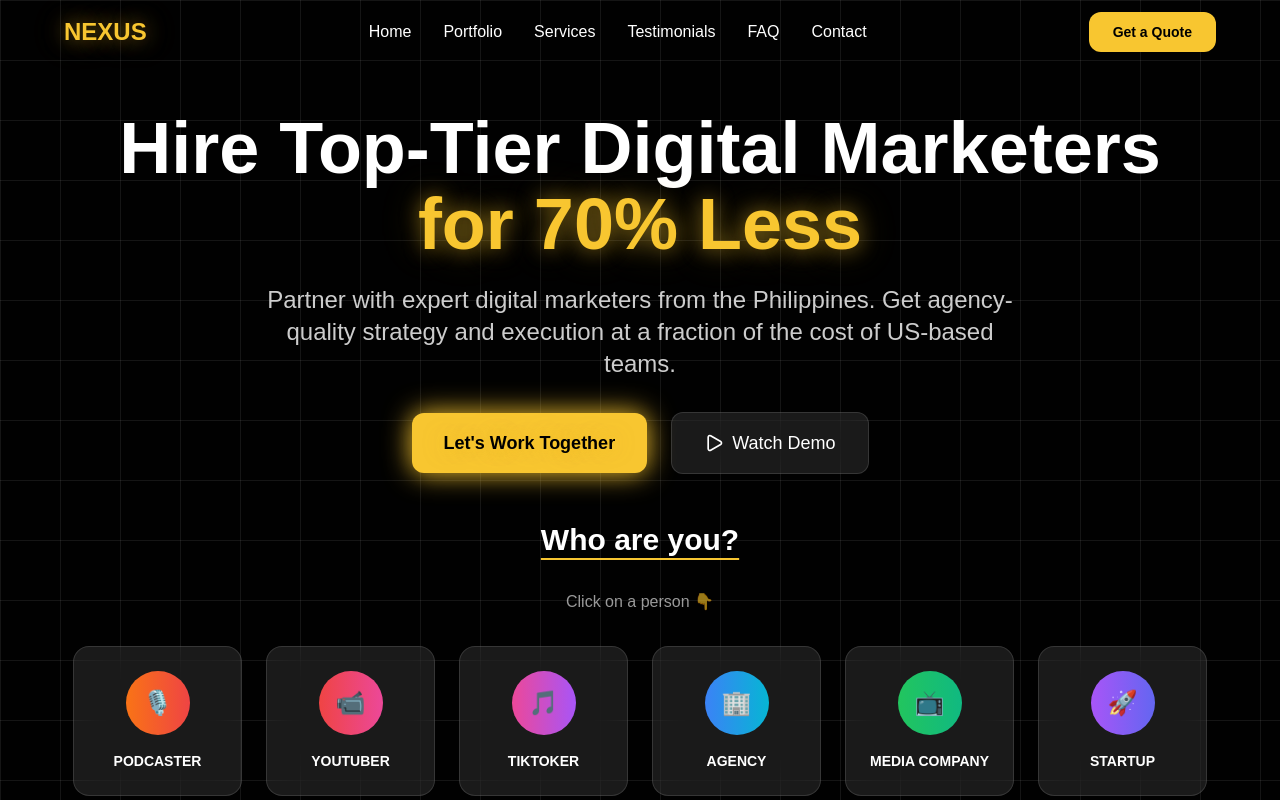
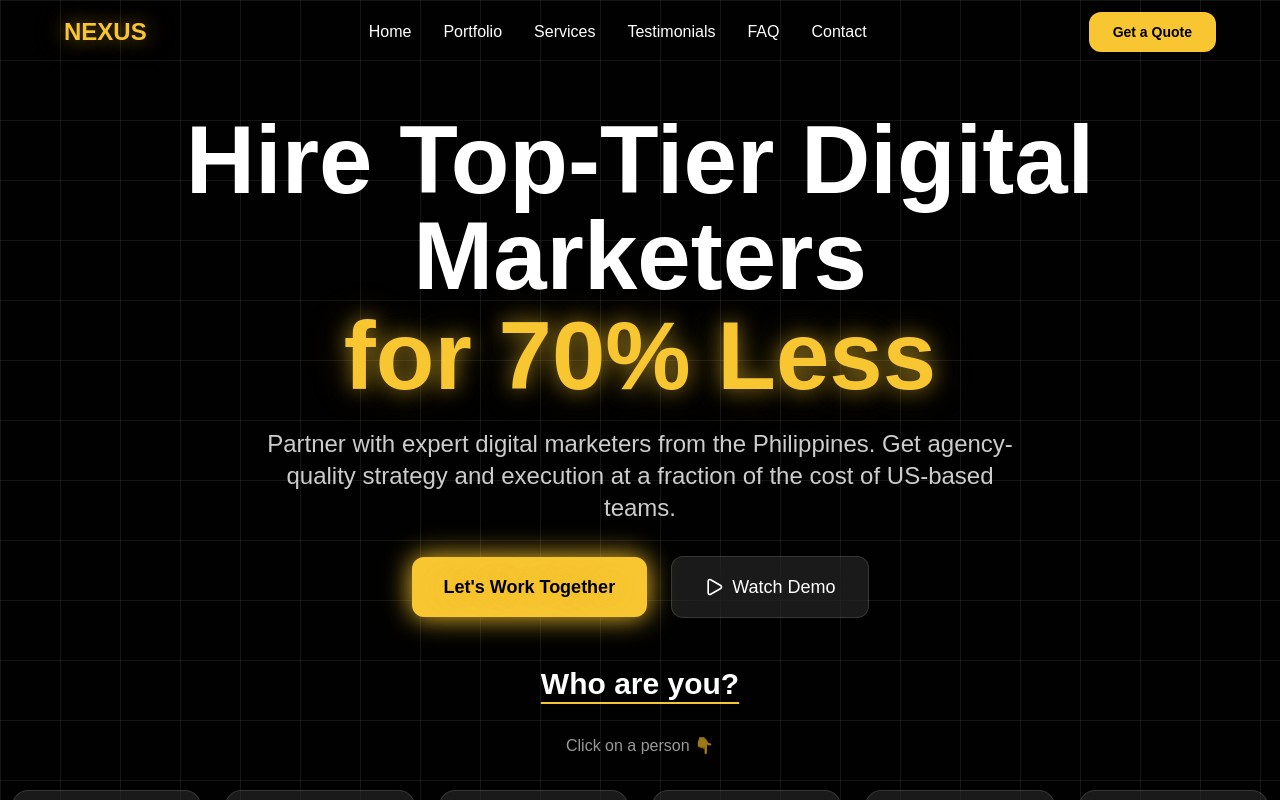
Before and after one commit to radz22/website, a Next.js app: page / in a window 1280 px wide. Shown: the top 800 px of the page. Built offline with nearby package versions, Linux system fonts and the light colour scheme; a web font is replaced by a local one.

Commit message:
chore: adjust text-size

```diff
--- a/components/hero-section.tsx
+++ b/components/hero-section.tsx
@@ -48,11 +48,11 @@ const HeroSection = () => {
       className="md:pt-28 max-md:pt-8 min-h-screen flex items-center justify-center px-3 "
     >
       <div className="max-w-7xl mx-auto text-center">
-        <h1 className="text-5xl md:text-7xl  leading-tight font-bold  font-akrobat ">
+        <h1 className="text-5xl md:text-8xl	  leading-tight font-bold  font-akrobat ">
           Hire Top-Tier Digital Marketers
         </h1>
 
-        <p className="text-5xl md:text-7xl mb-6 mt-1 leading-tight text-primary glow-text font-bold font-akrobat ">
+        <p className="text-5xl md:text-8xl	mb-6 mt-1 leading-tight text-primary glow-text font-bold font-akrobat ">
           for 70% Less
         </p>
 
```
